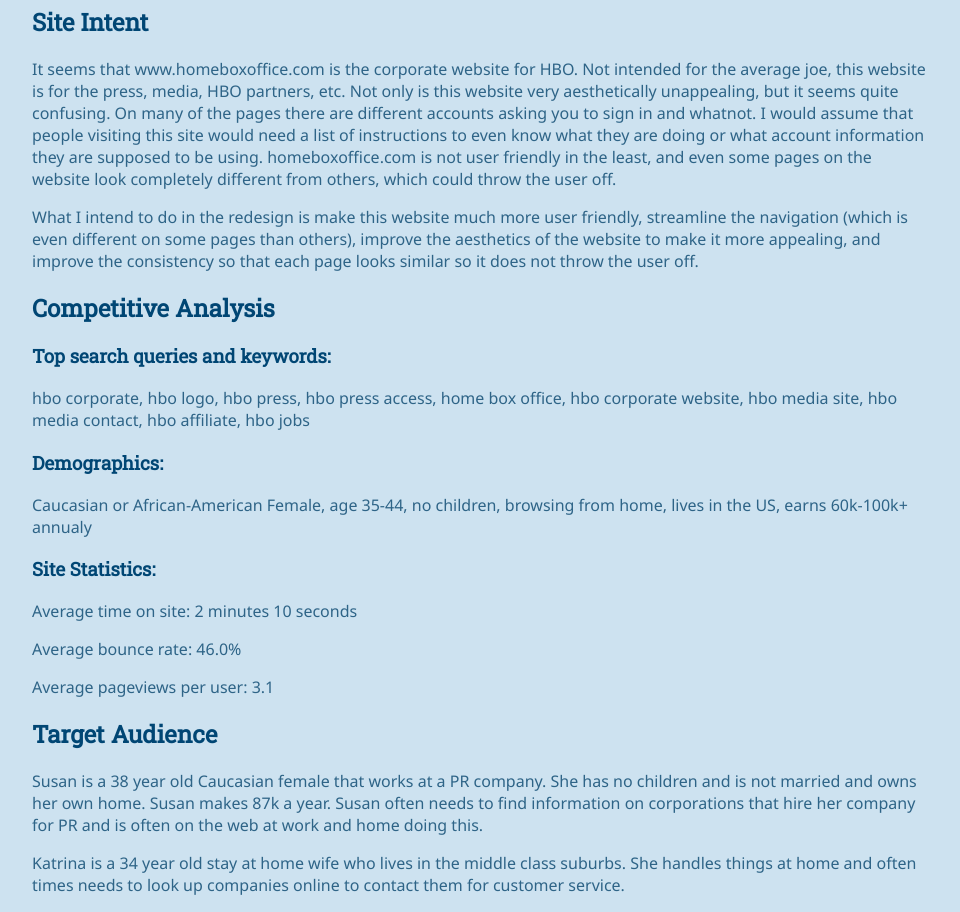
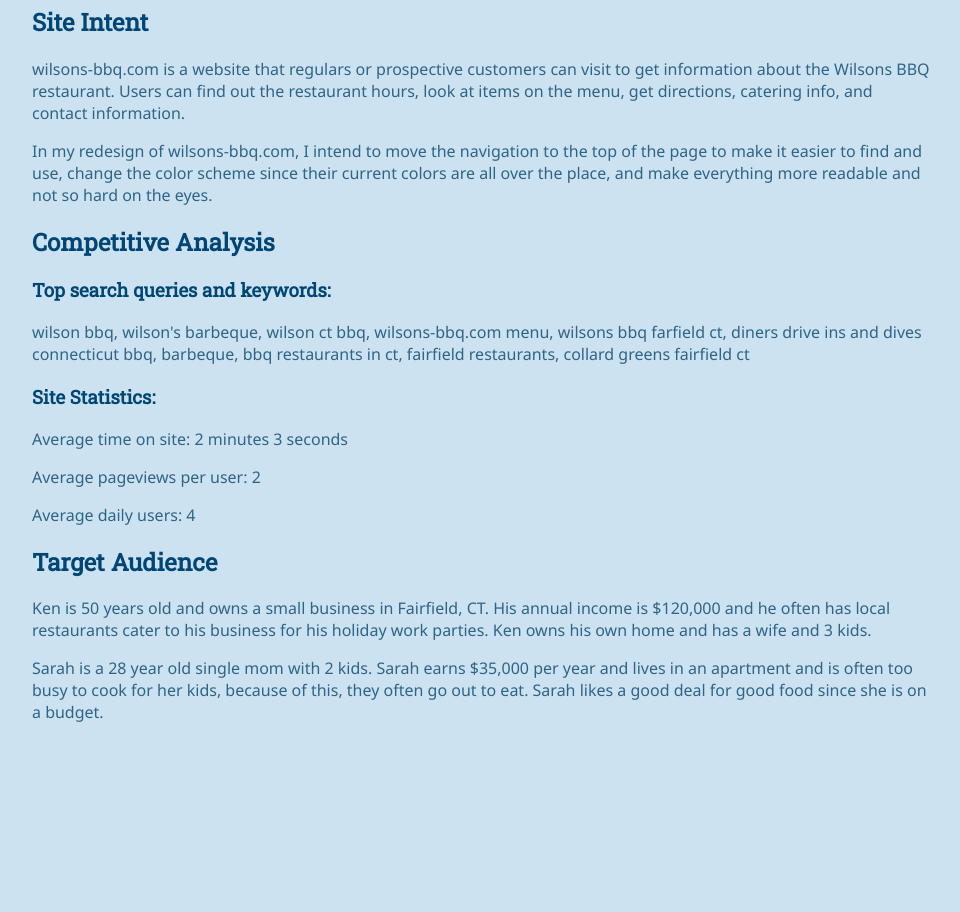
Before and after one commit to khelm92/wsp, a plain HTML site: page project/project-analysis.html in a window 1280 px wide. Shown: the part 209-1121 px from the top of the page, without its empty margins (158-1118 px from the left). After the commit the page ends 948 px from the top, so only its background shows below. Drawn offline with Linux system fonts and the light colour scheme.

Commit message:
project analysis new

```diff
--- a/project/project-analysis.html
+++ b/project/project-analysis.html
@@ -3,7 +3,7 @@
 
 <head>
     <meta charset="utf-8">
-    <title>Project Analysis: Home Box Office</title>
+    <title>Project Analysis: Wilson's Barbeque</title>
     <link rel="stylesheet" href="css/main.css">
     <link href='http://fonts.googleapis.com/css?family=Noto+Sans' rel='stylesheet' type='text/css'>
     <link href='http://fonts.googleapis.com/css?family=Roboto+Slab' rel='stylesheet' type='text/css'>
@@ -11,43 +11,39 @@
 
 <body>
     <header>
-        <h1>Client: Home Box Office</h1>
+        <h1>Client: Wilson's Barbeque</h1>
         <h1>Project: Redesign</h1>
         <h1>Designer: Kasey Helm</h1>
     </header>
 
     <section>
         <h2>Site Intent</h2>
-            <p>It seems that www.homeboxoffice.com is the corporate website for HBO. Not intended for the average joe, this website is for the press, media, HBO partners, etc.
-            Not only is this website very aesthetically unappealing, but it seems quite confusing. On many of the pages there are different accounts asking you to sign in and whatnot.
-            I would assume that people visiting this site would need a list of instructions to even know what they are doing or what account information they are supposed to be using.
-            homeboxoffice.com is not user friendly in the least, and even some pages on the website look completely different from others, which could throw the user off.</p>
+            <p>wilsons-bbq.com is a website that regulars or prospective customers can visit to get information about the Wilsons BBQ restaurant. Users can find out the restaurant
+            hours, look at items on the menu, get directions, catering info, and contact information.</p>
 
-            <p>What I intend to do in the redesign is make this website much more user friendly, streamline the navigation (which is even different on some pages than others),
-            improve the aesthetics of the website to make it more appealing, and improve the consistency so that each page looks similar so it does not throw the user off.</p>
+            <p>In my redesign of wilsons-bbq.com, I intend to move the navigation to the top of the page to make it easier to find and use, change the color scheme since their
+            current colors are all over the place, and make everything more readable and not so hard on the eyes.</p>
     </section>
 
     <section>
         <h2>Competitive Analysis</h2>
             <h3>Top search queries and keywords:</h3>
-                <p>hbo corporate, hbo logo, hbo press, hbo press access, home box office, hbo corporate website, hbo media site, hbo media contact,
-                hbo affiliate, hbo jobs</p>
+                <p>wilson bbq, wilson's barbeque, wilson ct bbq, wilsons-bbq.com menu, wilsons bbq farfield ct, diners drive ins and dives connecticut bbq, barbeque, bbq restaurants in ct,
+                fairfield restaurants, collard greens fairfield ct</p>
 
-            <h3>Demographics:</h3>
-                <p>Caucasian or African-American Female, age 35-44, no children, browsing from home, lives in the US, earns 60k-100k+ annualy</p>
 
             <h3>Site Statistics:</h3>
-                <p>Average time on site: 2 minutes 10 seconds</p>
-                <p>Average bounce rate: 46.0%</p>
-                <p>Average pageviews per user: 3.1</p>
+                <p>Average time on site: 2 minutes 3 seconds</p>
+                <p>Average pageviews per user: 2</p>
+                <p>Average daily users: 4</p>
     </section>
 
     <section>
         <h2>Target Audience</h2>
-            <p>Susan is a 38 year old Caucasian female that works at a PR company. She has no children and is not married and owns her own home. Susan makes 87k a year.
-            Susan often needs to find information on corporations that hire her company for PR and is often on the web at work and home doing this.</p>
+            <p>Ken is 50 years old and owns a small business in Fairfield, CT. His annual income is $120,000 and he often has local restaurants cater to his business for his holiday
+            work parties. Ken owns his own home and has a wife and 3 kids.</p>
 
-            <p>Katrina is a 34 year old stay at home wife who lives in the middle class suburbs. She handles things at home and often times needs to look up companies online to contact
-            them for customer service.</p>
+            <p>Sarah is a 28 year old single mom with 2 kids. Sarah earns $35,000 per year and lives in an apartment and is often too busy to cook for her kids, because of this,
+            they often go out to eat. Sarah likes a good deal for good food since she is on a budget.</p>
     </section>
 </body>
```
Also changed, not shown: project/required-content-unedited/snap_10.png (deleted), project/required-content-unedited/snap_11.png (deleted), project/required-content-unedited/snap_12.png (deleted), project/required-content-unedited/snap_13.png (deleted), project/required-content-unedited/snap_14.png (deleted), project/required-content-unedited/snap_15.png (deleted), project/required-content-unedited/snap_16.png (deleted), project/required-content-unedited/snap_17.png (deleted), project/required-content-unedited/snap_8.png (deleted), project/required-content-unedited/snap_9.png (deleted).
